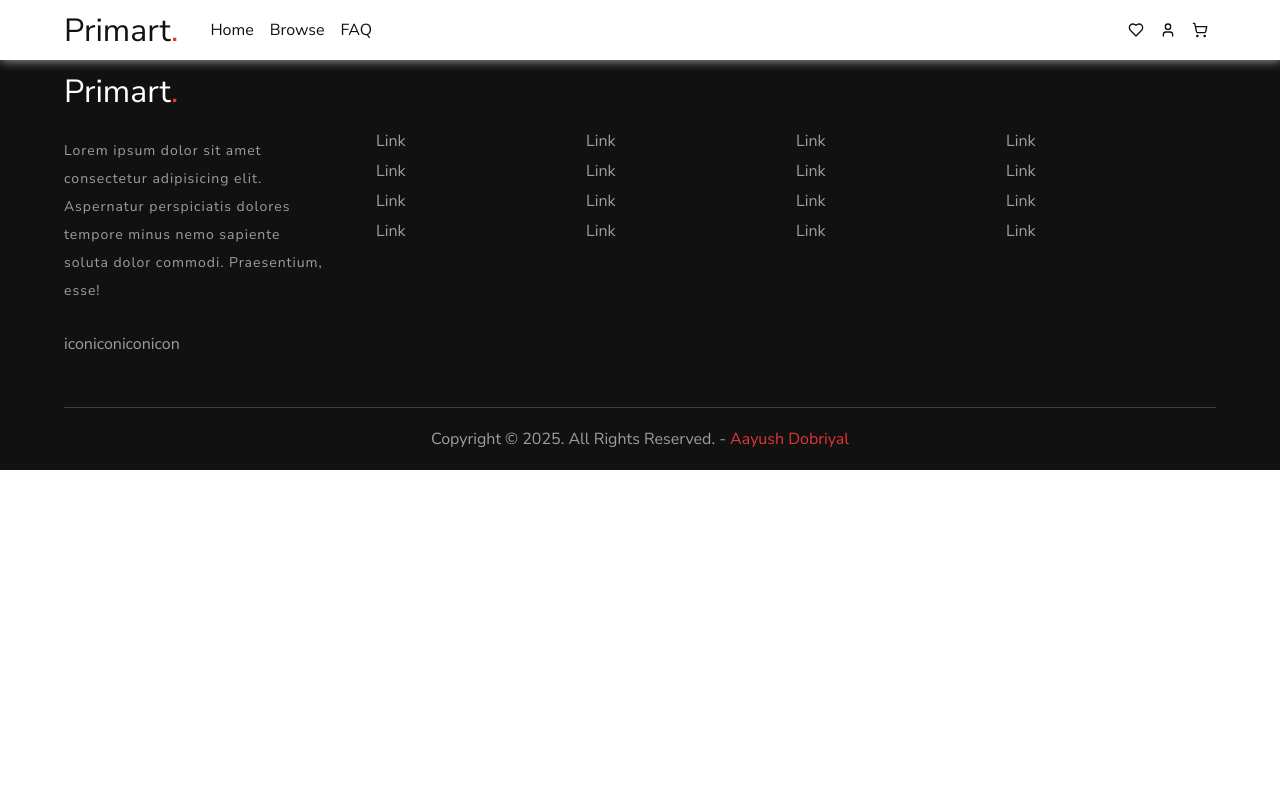
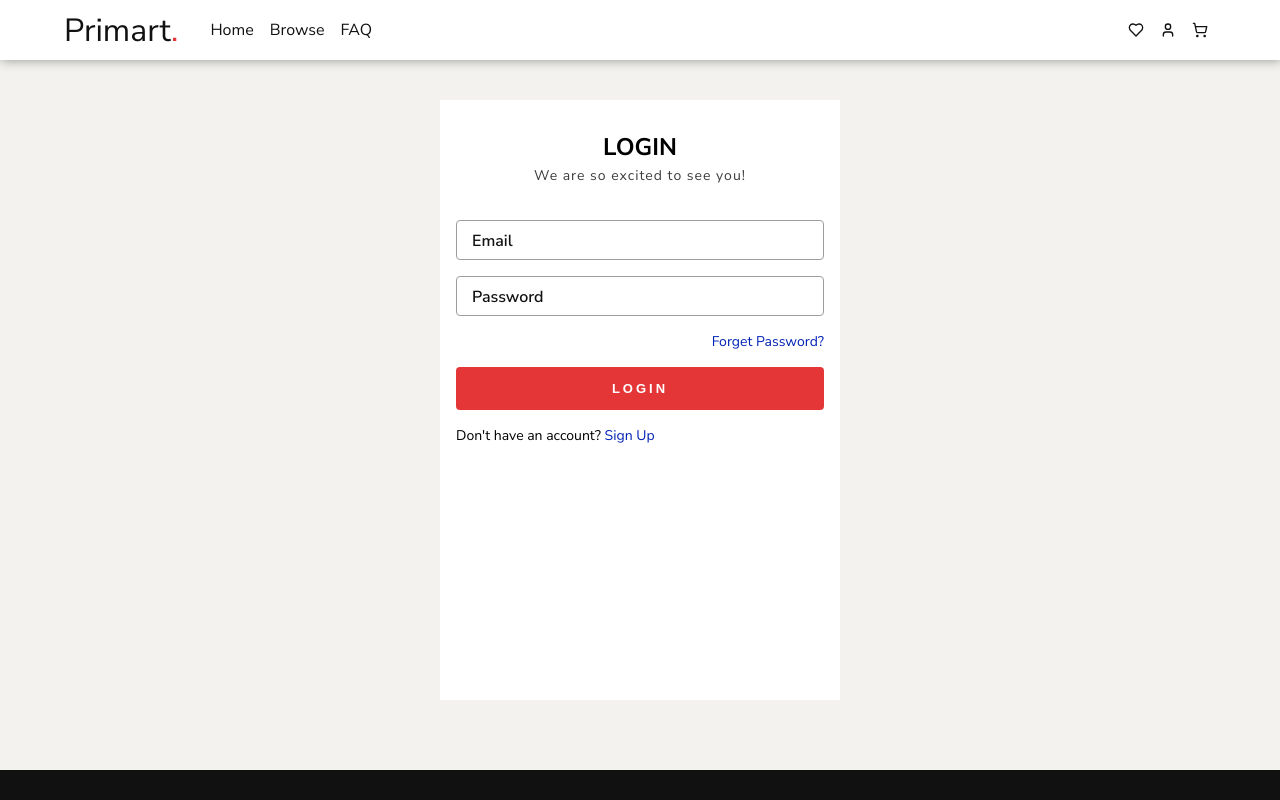
Before and after one commit to Tweekaayush/ecommerce-mern, a React (Create React App) app in the folder frontend/: page /login in a window 1280 px wide. Shown: the top 800 px of the page. Built offline with nearby package versions, Linux system fonts and the light colour scheme.

Commit message:
add login and signup page

```diff
--- a/frontend/src/App.css
+++ b/frontend/src/App.css
@@ -10,7 +10,7 @@
 :root {
   --dark: #111111;
   --white: #ffffff;
-  --primary: #00adb5;
+  --primary: #0021b5;
   --secondary: #3d3d3d;
   --tertiary: #9e9e9e;
   --danger: #e53637;
@@ -108,7 +108,7 @@ button {
   padding: 14px 30px;
   color: var(--white);
   background: var(--dark);
-  letter-spacing: 4px;
+  letter-spacing: 3px;
   border: none;
   cursor: pointer;
 }
@@ -569,10 +569,6 @@ nav > .container {
   gap: 16px;
 }
 
-.product-content-btns > button {
-  font-size: 16px;
-}
-
 /* --------------------Browse-------------------- */
 
 #browse-filters{
@@ -610,6 +606,152 @@ nav > .container {
   gap: 16px;
 }
 
+
+/* --------------------Login-------------------- */
+
+#auth-container{
+background-color: var(--main);
+}
+
+#auth-container > .container{
+  display: flex;
+  justify-content: center;
+}
+
+.form-container{
+  display: flex;
+  flex-direction: column;
+  align-items: center;
+  background-color: var(--white);
+  width: fit-content;
+  min-width: 400px;
+  height: 600px;
+  padding: 32px 16px;
+}
+
+.form-container > h1{
+  padding-bottom: 0;
+  margin-bottom: 0;
+  text-transform: uppercase;
+}
+
+.form-container > form {
+  display: flex;
+  flex-direction: column;
+  width: 100%;
+}
+
+.form-label{
+  display: flex;
+  flex-direction: column;
+  position: relative;
+  margin-bottom: 16px;
+}
+
+.form-label > input{
+  font-size: 16px;
+  padding: 10px 16px;
+  border: 1px solid var(--tertiary);
+  outline: none;
+  border-radius: 4px;
+}
+
+.form-label > input:user-valid + span, .form-label > input:user-invalid + span, .form-label > input:focus + span{
+  top: -6px;
+  left: 10px;
+  font-size: 12px;
+  padding-inline: 4px;
+}
+
+.form-label > input:user-invalid + span{
+  color: var(--danger);
+}
+
+.form-label > input:focus{
+  border-color: var(--dark);
+}
+
+.form-label > span{
+  position: absolute;
+  top: 14px;
+  left: 16px;
+  color: var(--dark);
+  background-color: var(--white);
+  font-weight: 600;
+  transition: all 0.3s ease-in-out;
+  line-height: 14px;
+}
+
+.form-container > form > input[type='submit']{
+  background-color: var(--danger);
+  border-radius: 4px;
+  margin-bottom: 16px;
+}
+
+.form-link{
+  color: var(--primary);
+  margin-bottom: 16px;
+  align-self: flex-end;
+  text-transform: capitalize;
+  font-size: 14px;
+}
+
+.form-link:hover{
+  text-decoration: underline;
+}
+
+.form-container > form > p:last-of-type{
+  font-size: 14px;
+}
+
+.form-error-msg{
+  font-size: 14px;
+  font-weight: 500;
+  padding-left: 2px;
+  color: var(--danger);
+}
+
+/* --------------------Sign Up-------------------- */
+
+.signup-form{
+  display: grid !important;
+  grid-template-areas:
+  'a b'
+  'c c'
+  'd d'
+  'e e'
+  'f f'
+  'g g'
+  'h h';
+}
+
+.signup-form > label:nth-child(1){
+  grid-area: a;
+}
+.signup-form > label:nth-child(2){
+  margin-left: 16px;
+  grid-area: b;
+}
+.signup-form > label:nth-child(3){
+  grid-area: c;
+}
+.signup-form > label:nth-child(4){
+  grid-area: d;
+}
+.signup-form > label:nth-child(5){
+  grid-area: e;
+}
+.signup-form > a{
+  grid-area: f;
+  width: fit-content;
+  margin-left: auto;
+}
+.signup-form > input{
+  grid-area: g;
+}
+.signup-form > p{
+  grid-area: h;
+}
 
 /* --------------------Footer-------------------- */
 
@@ -751,6 +893,23 @@ footer {
     grid-template-columns: repeat(2, 1fr);
   }
 
+  .signup-form{
+    grid-template-areas:
+    'a'
+    'b'
+    'c'
+    'd'
+    'e'
+    'f'
+    'g'
+    'h'
+    ;
+  }
+
+  .signup-form > label:nth-child(2){
+    margin-left: 0;
+  }
+
   .footer-content > div:last-of-type {
     grid-template-columns: repeat(2, 1fr);
   }
@@ -772,6 +931,11 @@ footer {
   .bestseller-container {
     grid-template-columns: 1fr;
   }
+
+  .form-container{
+    width: 100%;
+    min-width: 100%;
+  }
 }
 @media screen and (max-width: 320px) {
 }
--- a/frontend/src/App.js
+++ b/frontend/src/App.js
@@ -5,6 +5,8 @@ import Product from "./pages/Product";
 import Navbar from "./components/Layout/Navbar";
 import Footer from "./components/Layout/Footer";
 import Browse from "./pages/Browse";
+import Login from "./pages/Login";
+import Signup from "./pages/Signup";
 
 const App = () => {
   return (
@@ -14,6 +16,8 @@ const App = () => {
         <Route path="/" element={<Home />} />
         <Route path="/browse" element={<Browse />} />
         <Route path="/product/:id" element={<Product />} />
+        <Route path="/login" element={<Login />} />
+        <Route path="/signup" element={<Signup />} />
       </Routes>
       <Footer />
     </Router>
--- /dev/null
+++ b/frontend/src/pages/Login.jsx
@@ -0,0 +1,95 @@
+import { useState } from "react";
+import { Link } from "react-router-dom";
+
+const Login = () => {
+  const [formData, setFormData] = useState({
+    email: "",
+    password: "",
+  });
+  const [formErrors, setFormErrors] = useState({
+    email: "",
+    password: "",
+  });
+
+  const validate = () => {
+    const err = {
+      password: "",
+      email: "",
+    };
+
+    const pattern = /^[a-zA-Z0-9._%+-]+@[a-zA-Z0-9.-]+\.[a-zA-Z]{2,}$/;
+
+    if (!formData.password.length) {
+      err.password = "Please enter your password!";
+    }
+    if (!pattern.test(formData.email)) {
+      err.email = "Please enter a valid Email ID!";
+    }
+
+    setFormErrors({ ...err });
+
+    return !err.password && !err.email;
+  };
+
+  const handleSumbit = (e) => {
+    e.preventDefault();
+
+    const v = validate();
+  };
+
+  const handleChange = (e) => {
+    const { name, value } = e.target;
+    setFormData({ ...formData, [name]: value });
+  };
+
+  return (
+    <section id="auth-container">
+      <div className="container">
+        <div className="form-container">
+          <h1 className="heading-2">Login</h1>
+          <p className="body-text-1">We are so excited to see you!</p>
+          <form onSubmit={handleSumbit}>
+            <label htmlFor="email" className="form-label">
+              <input
+                type="email"
+                name="email"
+                id="email"
+                value={formData.email}
+                onChange={handleChange}
+              />
+              <span>Email</span>
+              {formErrors.email && (
+                <p className="form-error-msg">{formErrors.email}</p>
+              )}
+            </label>
+            <label htmlFor="password" className="form-label">
+              <input
+                type="password"
+                name="password"
+                id="password"
+                value={formData.password}
+                onChange={handleChange}
+              />
+              <span>Password</span>
+              {formErrors.password && (
+                <p className="form-error-msg">{formErrors.password}</p>
+              )}
+            </label>
+            <Link to="/forgot-password" className="form-link">
+              Forget password?
+            </Link>
+            <input type="submit" value="Login" className="button-1" />
+            <p>
+              Don't have an account?{" "}
+              <Link to="/signup" className="form-link">
+                Sign Up
+              </Link>
+            </p>
+          </form>
+        </div>
+      </div>
+    </section>
+  );
+};
+
+export default Login;
--- /dev/null
+++ b/frontend/src/pages/Signup.jsx
@@ -0,0 +1,153 @@
+import { useState } from "react";
+import { Link } from "react-router-dom";
+
+const Signup = () => {
+  const [formData, setFormData] = useState({
+    firstName: "",
+    lastName: "",
+    email: "",
+    password: "",
+    confirmPassword: "",
+  });
+  const [formErrors, setFormErrors] = useState({
+    firstName: "",
+    lastName: "",
+    email: "",
+    password: "",
+    confirmPassword: "",
+  });
+
+  const validate = () => {
+    const err = {
+      firstName: "",
+      lastName: "",
+      email: "",
+      password: "",
+      confirmPassword: "",
+    };
+
+    const pattern = /^[a-zA-Z0-9._%+-]+@[a-zA-Z0-9.-]+\.[a-zA-Z]{2,}$/;
+
+    if (!formData.firstName.length) {
+      err.firstName = "Please provide your First Name!";
+    }
+    if (!formData.lastName.length) {
+      err.lastName = "Please provide your Last Name!";
+    }
+    if (!formData.password.length) {
+      err.password = "Please enter your password!";
+    }
+    if (formData.password !== formData.confirmPassword) {
+      err.confirmPassword = "Password does not match!";
+    }
+    if (!pattern.test(formData.email)) {
+      err.email = "Please enter a valid Email ID!";
+    }
+
+    setFormErrors({ ...err });
+
+    return !err.password && !err.email;
+  };
+
+  const handleSumbit = (e) => {
+    e.preventDefault();
+
+    const v = validate();
+
+    console.log(formData)
+  };
+
+  const handleChange = (e) => {
+    const { name, value } = e.target;
+    setFormData({ ...formData, [name]: value });
+  };
+  return (
+    <section id="auth-container">
+      <div className="container">
+        <div className="form-container">
+          <h1 className="heading-2">Sign Up</h1>
+          <p className="body-text-1">Start your journey with us!</p>
+          <form onSubmit={handleSumbit} className="signup-form">
+            <label htmlFor="firstName" className="form-label">
+              <input
+                type="firstName"
+                name="firstName"
+                id="firstName"
+                value={formData.firstName}
+                onChange={handleChange}
+              />
+              <span>First Name</span>
+              {formErrors.firstName && (
+                <p className="form-error-msg">{formErrors.firstName}</p>
+              )}
+            </label>
+            <label htmlFor="lastName" className="form-label">
+              <input
+                type="lastName"
+                name="lastName"
+                id="lastName"
+                value={formData.lastName}
+                onChange={handleChange}
+              />
+              <span>Last Name</span>
+              {formErrors.lastName && (
+                <p className="form-error-msg">{formErrors.lastName}</p>
+              )}
+            </label>
+            <label htmlFor="email" className="form-label">
+              <input
+                type="email"
+                name="email"
+                id="email"
+                value={formData.email}
+                onChange={handleChange}
+              />
+              <span>Email</span>
+              {formErrors.email && (
+                <p className="form-error-msg">{formErrors.email}</p>
+              )}
+            </label>
+            <label htmlFor="password" className="form-label">
+              <input
+                type="password"
+                name="password"
+                id="password"
+                value={formData.password}
+                onChange={handleChange}
+              />
+              <span>Password</span>
+              {formErrors.password && (
+                <p className="form-error-msg">{formErrors.password}</p>
+              )}
+            </label>
+            <label htmlFor="confirmPassword" className="form-label">
+              <input
+                type="password"
+                name="confirmPassword"
+                id="confirmPassword"
+                value={formData.confirmPassword}
+                onChange={handleChange}
+              />
+              <span>Confirm Password</span>
+              {formErrors.confirmPassword && (
+                <p className="form-error-msg">{formErrors.confirmPassword}</p>
+              )}
+            </label>
+            <Link to="/forgot-password" className="form-link">
+              Forget password?
+            </Link>
+            <input type="submit" value="Register" className="button-1" />
+            <p>
+              Already have an account?{" "}
+              <Link to="/login" className="form-link">
+                Login
+              </Link>
+            </p>
+          </form>
+        </div>
+      </div>
+    </section>
+  );
+};
+
+export default Signup;
```
